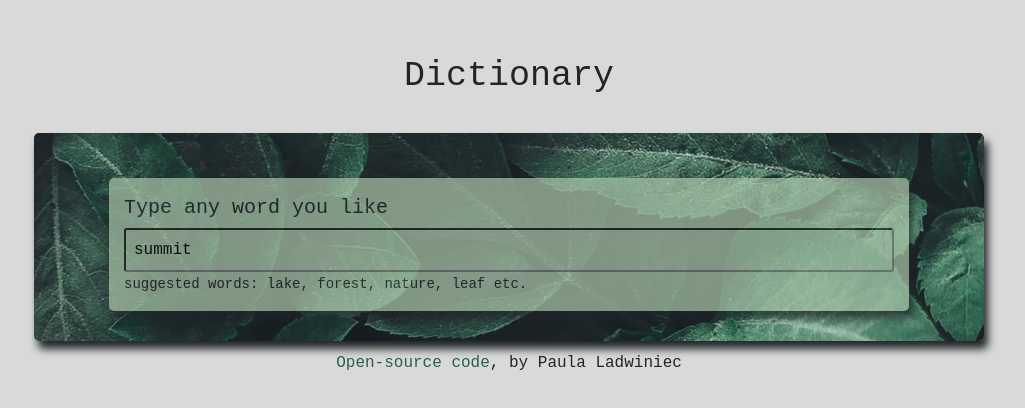
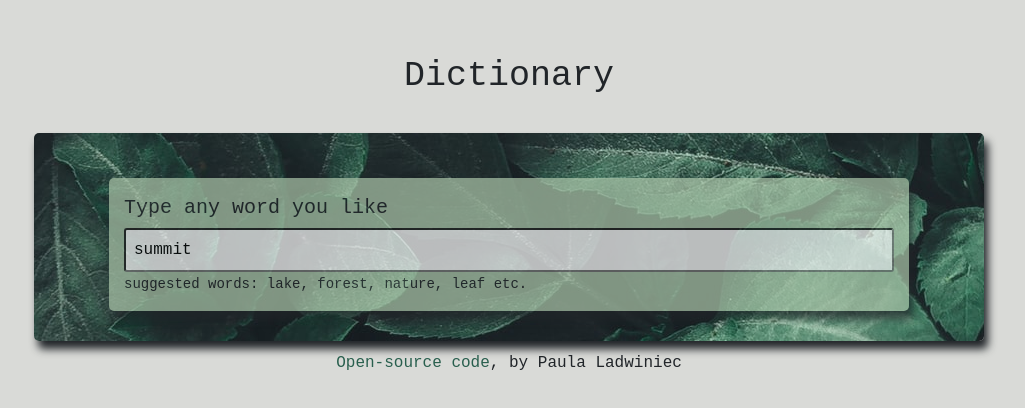
Before and after one commit to peladvi/dictionary-app, a React (Create React App) app: page / in a window 1280 px wide. Shown: the top 408 px of the page, without its empty margins (131-1156 px from the left). Built offline with nearby package versions, Linux system fonts and the light colour scheme; no server answers.

Commit message:
Update App.css

```diff
--- a/src/App.css
+++ b/src/App.css
@@ -27,7 +27,6 @@ section {
 .Search input {
   width: 100%;
   padding: 8px;
-  background-color: #acc6aa;
   border-radius: 3px;
 }
 .Search p {
```
